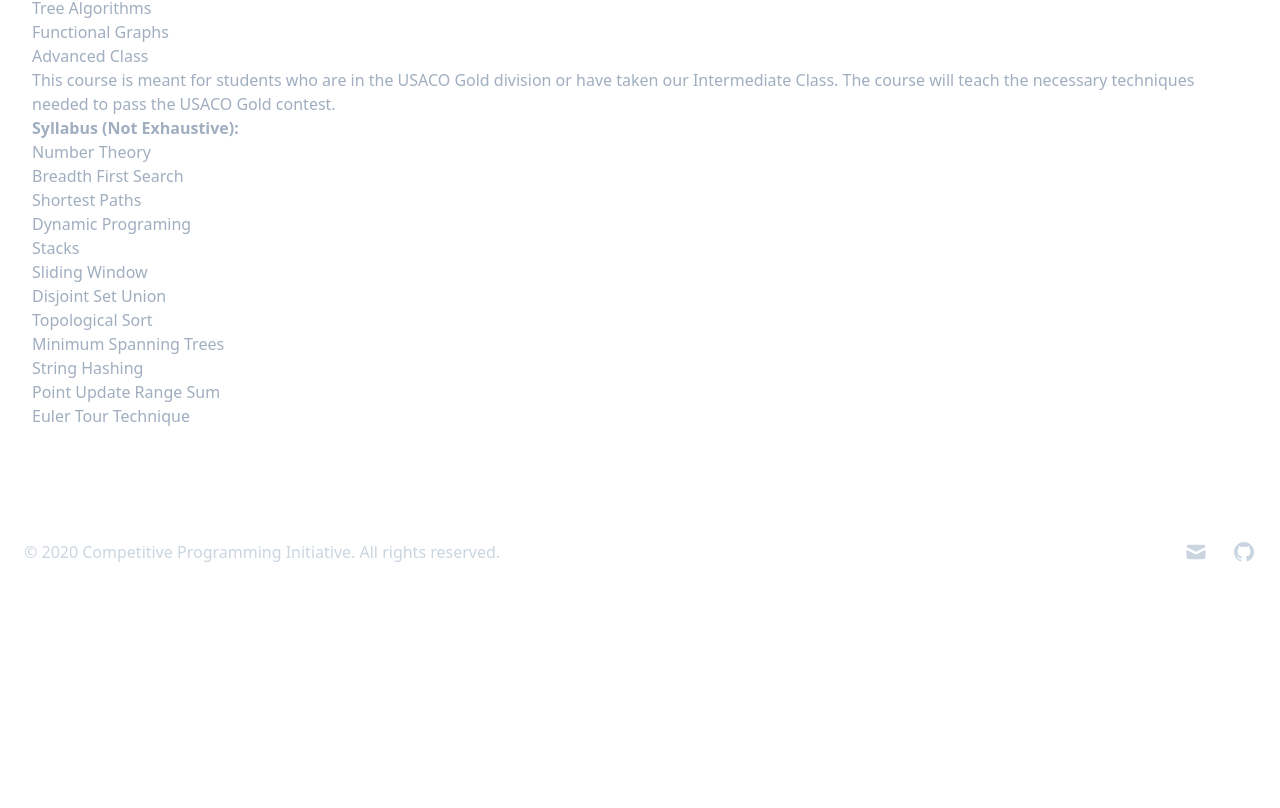
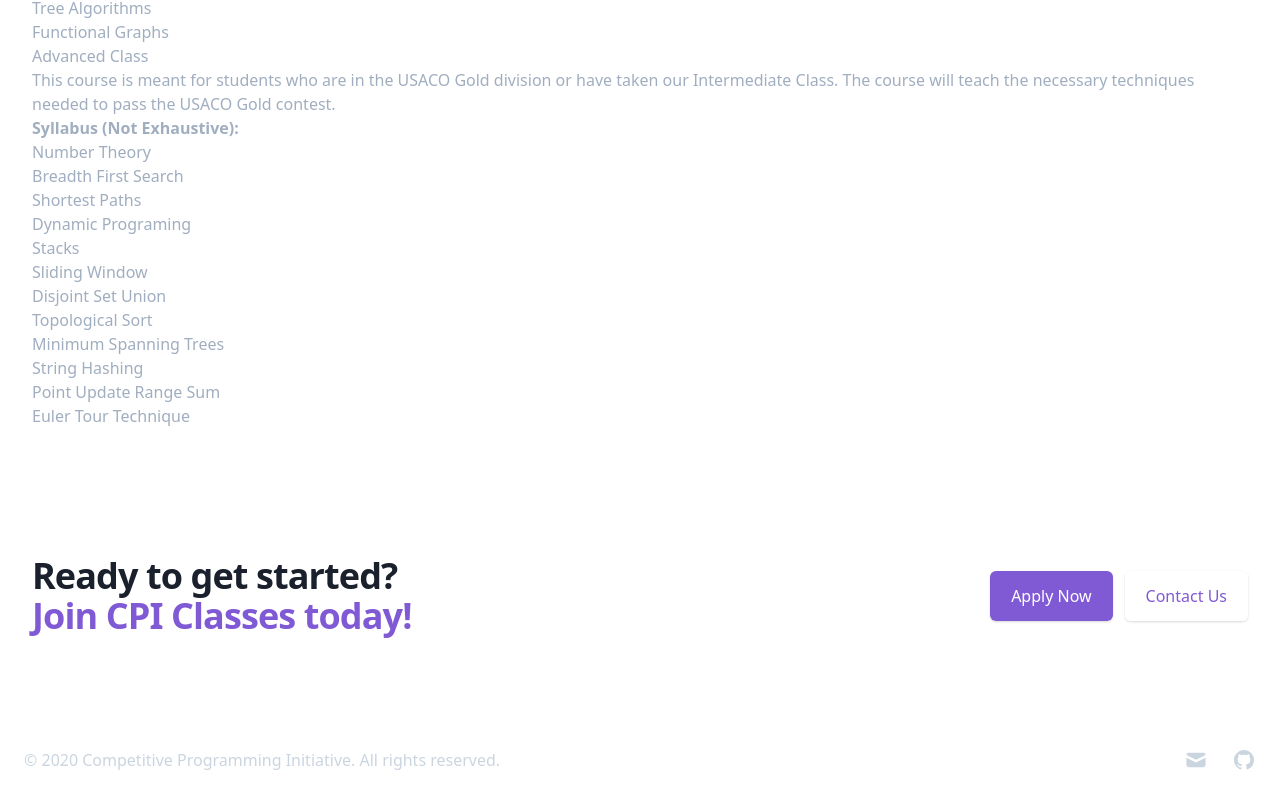
Before and after one commit to cpinitiative/cpinitiative, a Gatsby site: page /classes in a window 1280 px wide. Shown: the part 2216-3024 px from the top of the page. Before the commit the page ends 2828 px from the top, so only its background shows below. Built offline with nearby package versions, Linux system fonts and the light colour scheme; Gatsby itself is replaced by a stand-in of ours; what @tailwindcss/ui would draw is missing.

Commit message:
feat: add CTA to classes page

```diff
--- a/src/pages/classes.tsx
+++ b/src/pages/classes.tsx
@@ -45,7 +45,7 @@ export default function Classes() {
         </div>
         <div className="relative px-4 sm:px-6 lg:px-8">
           <div className="text-lg max-w-prose mx-auto mb-6">
-            <p className="text-base text-center leading-6 text-indigo-600 font-semibold tracking-wide uppercase">Course Info</p>
+            <p className="text-base text-center leading-6 text-purple-600 font-semibold tracking-wide uppercase">Course Info</p>
             <h1 className="mt-2 mb-8 text-3xl text-center leading-8 font-extrabold tracking-tight text-gray-900 sm:text-4xl sm:leading-10">Class Format</h1>
           </div>
           <div className="prose prose-lg text-gray-500 mx-auto">
@@ -120,6 +120,28 @@ export default function Classes() {
           </div>
         </div>
       </div>
+
+      <div className="bg-gray-50">
+        <div className="max-w-screen-xl mx-auto py-12 px-4 sm:px-6 lg:py-16 lg:px-8 lg:flex lg:items-center lg:justify-between">
+          <h2 className="text-3xl leading-9 font-extrabold tracking-tight text-gray-900 sm:text-4xl sm:leading-10">
+            Ready to get started?
+            <br />
+            <span className="text-purple-600">Join CPI Classes today!</span>
+          </h2>
+          <div className="mt-8 flex lg:flex-shrink-0 lg:mt-0">
+            <div className="inline-flex rounded-md shadow">
+              <a href="https://forms.gle/ZnxAefowRcXoaCgx7" target="_blank" className="inline-flex items-center justify-center px-5 py-3 border border-transparent text-base leading-6 font-medium rounded-md text-white bg-purple-600 hover:bg-purple-500 focus:outline-none focus:shadow-outline transition duration-150 ease-in-out">
+                Apply Now
+              </a>
+            </div>
+            <div className="ml-3 inline-flex rounded-md shadow">
+              <a href="mailto:usacoguide@gmail.com" target="_blank" className="inline-flex items-center justify-center px-5 py-3 border border-transparent text-base leading-6 font-medium rounded-md text-purple-600 bg-white hover:text-purple-500 focus:outline-none focus:shadow-outline transition duration-150 ease-in-out">
+                Contact Us
+              </a>
+            </div>
+          </div>
+        </div>
+      </div>
     </Layout>
   );
 };
```
